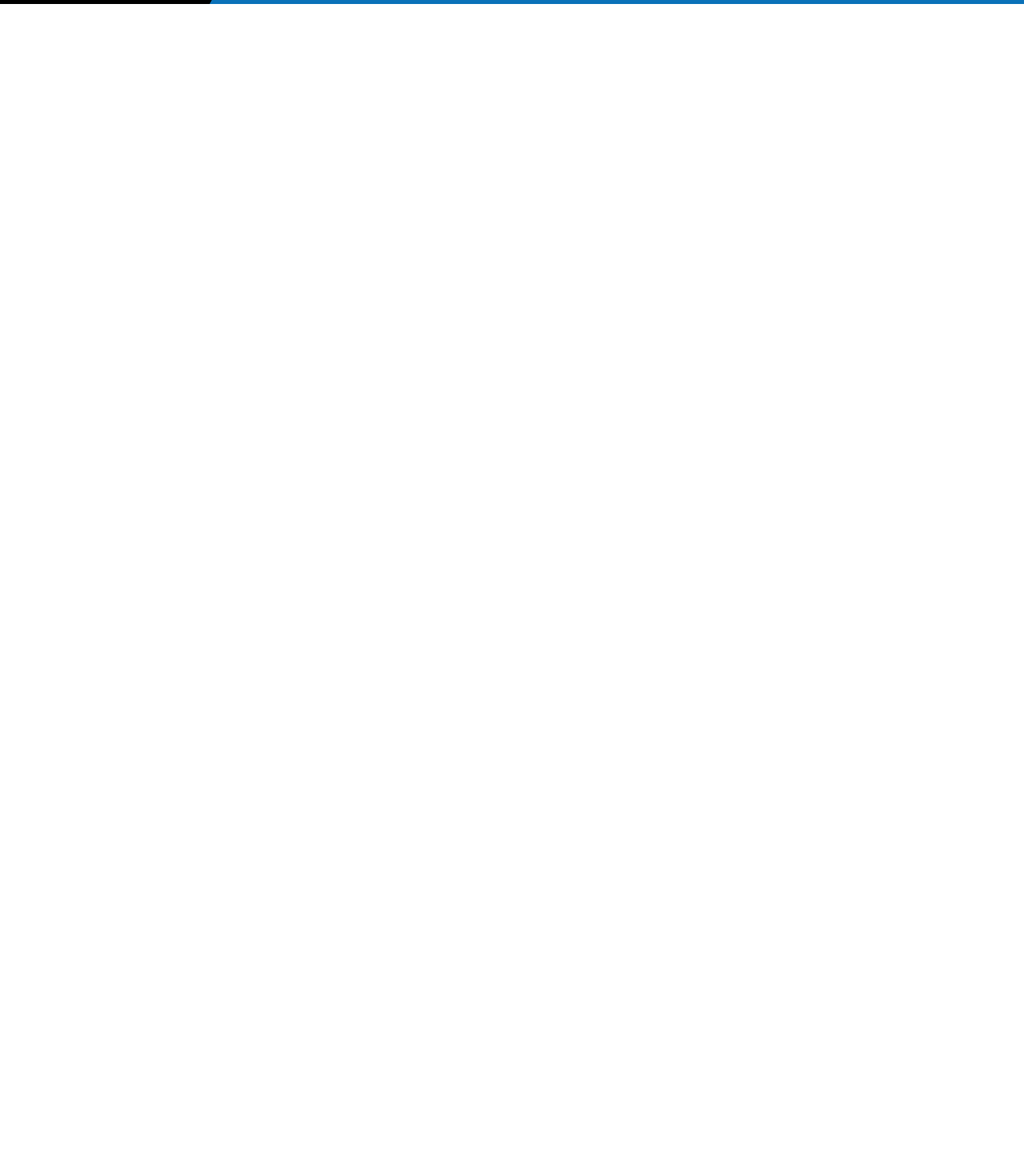
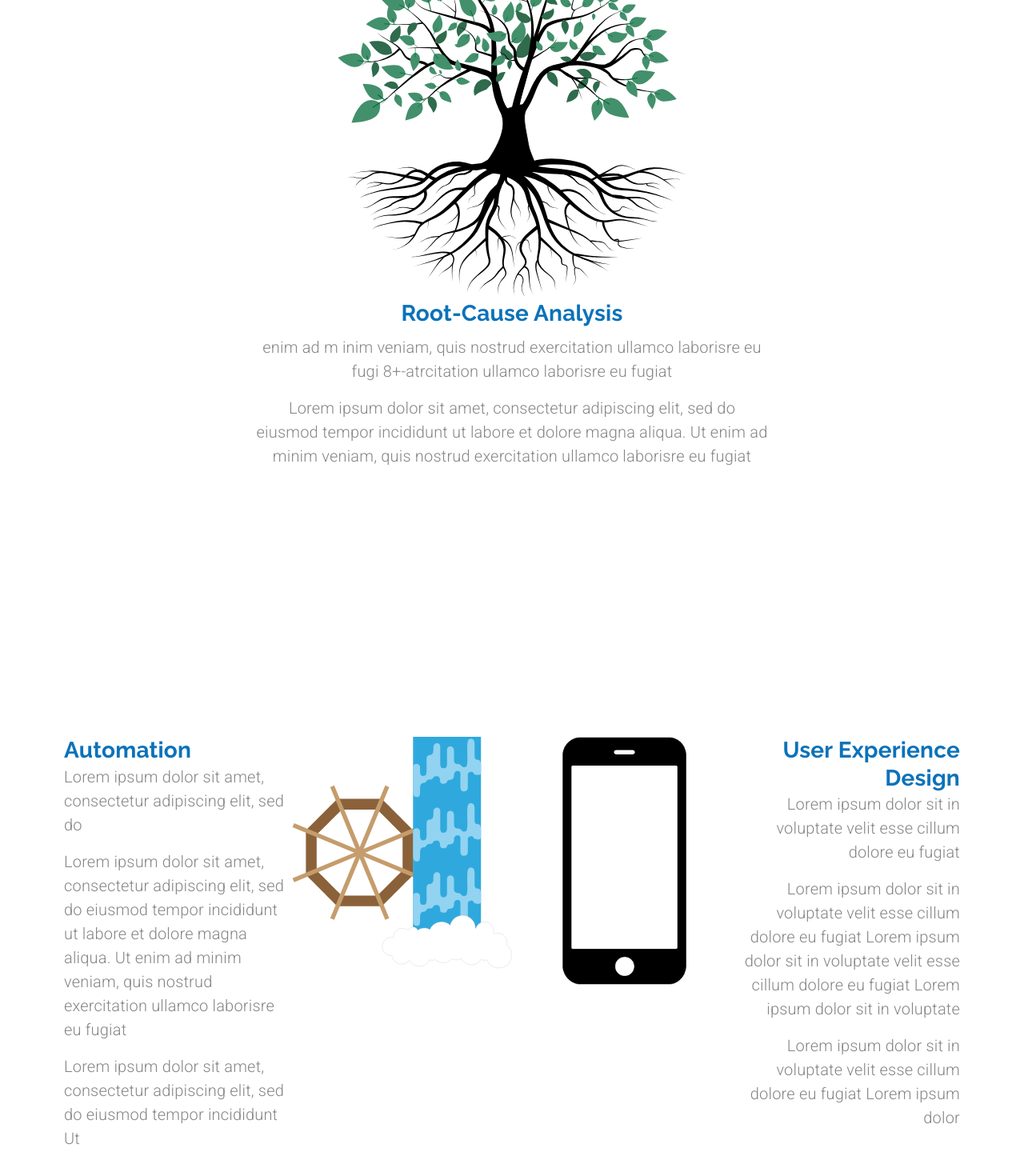
Before and after one commit to DaniyalManzoor/material-ui_practices, a React (Create React App) app: page /customsoftwares in a window 1280 px wide. Shown: the part 2605-4075 px from the top of the page at 80% size. Before the commit the page ends 2610 px from the top, so only its background shows below. Built offline with nearby package versions, Linux system fonts and the light colour scheme.

Commit message:
add root  automation and ux section in custom software component

```diff
--- a/src/components/customsoftwares.js
+++ b/src/components/customsoftwares.js
@@ -14,6 +14,9 @@ import cash from "../assets/cash.svg";
 import stopwatch from "../assets/stopwatch.svg";
 import documentsAnimation from "../animations/documentsAnimation/data";
 import scaleAnimation from "../animations/scaleAnimation/data";
+import roots from "../assets/root.svg";
+import automationAnimation from "../animations/automationAnimation/data";
+import uxAnimation from "../animations/uxAnimation/data";
 
 const useStyles = makeStyles((theme) => ({
   heading: {
@@ -50,6 +53,23 @@ const CustomSoftware = (props) => {
     loop: true,
     autoplay: false,
     animationData: scaleAnimation,
+    rendererSettings: {
+      preserveAspectRatio: "xMidYMid slice",
+    },
+  };
+
+  const automationOption = {
+    loop: true,
+    autoplay: false,
+    animationData: automationAnimation,
+    rendererSettings: {
+      preserveAspectRatio: "xMidYMid slice",
+    },
+  };
+  const uxOption = {
+    loop: true,
+    autoplay: false,
+    animationData: uxAnimation,
     rendererSettings: {
       preserveAspectRatio: "xMidYMid slice",
     },
@@ -219,6 +239,7 @@ const CustomSoftware = (props) => {
           <Grid item md>
             <Lottie
               options={scaleOption}
+              isStopped={true}
               style={{ maxHeight: 260, maxWidth: 280 }}
             />
           </Grid>
@@ -240,6 +261,102 @@ const CustomSoftware = (props) => {
           </Grid>
         </Grid>
       </Grid>
+      <Grid
+        item
+        container
+        direction="row"
+        style={{ marginTop: "20em", marginBottom: "20em" }}
+      >
+        <Grid item container direction="column" alignItems="center">
+          <Grid item>
+            <img
+              src={roots}
+              alt="tree with roots extending out"
+              height="450em"
+              width="450em"
+            />
+          </Grid>
+          <Grid item className={classes.itemContainer}>
+            <Typography variant="h4" align="center" gutterBottom>
+              Root-Cause Analysis
+            </Typography>
+            <Typography variant="body1" align="center" paragraph>
+              enim ad m inim veniam, quis nostrud exercitation ullamco laborisre
+              eu fugi 8+-atrcitation ullamco laborisre eu fugiat
+            </Typography>
+            <Typography variant="body1" align="center" paragraph>
+              Lorem ipsum dolor sit amet, consectetur adipiscing elit, sed do
+              eiusmod tempor incididunt ut labore et dolore magna aliqua. Ut
+              enim ad minim veniam, quis nostrud exercitation ullamco laborisre
+              eu fugiat
+            </Typography>
+          </Grid>
+        </Grid>
+      </Grid>
+      <Grid item container direction="row" justify="space-between">
+        <Grid item container className={classes.itemContainer} lg>
+          <Grid item container direction="column" md>
+            <Grid item>
+              <Typography variant="h4">Automation</Typography>
+            </Grid>
+            <Grid item>
+              <Typography variant="body1" paragraph>
+                Lorem ipsum dolor sit amet, consectetur adipiscing elit, sed do
+              </Typography>
+              <Typography variant="body1" paragraph>
+                Lorem ipsum dolor sit amet, consectetur adipiscing elit, sed do
+                eiusmod tempor incididunt ut labore et dolore magna aliqua. Ut
+                enim ad minim veniam, quis nostrud exercitation ullamco
+                laborisre eu fugiat
+              </Typography>
+              <Typography variant="body1" paragraph>
+                Lorem ipsum dolor sit amet, consectetur adipiscing elit, sed do
+                eiusmod tempor incididunt Ut
+              </Typography>
+            </Grid>
+          </Grid>
+          <Grid item md>
+            <Lottie
+              options={automationOption}
+              isStopped={true}
+              style={{ maxHeight: 290, maxWidth: 280 }}
+            />
+          </Grid>
+        </Grid>
+        <Grid item container className={classes.itemContainer} lg>
+          <Grid item md>
+            <Lottie
+              options={uxOption}
+              isStopped={true}
+              style={{ maxHeight: 310, maxWidth: 155 }}
+            />
+          </Grid>
+          <Grid item container direction="column" md>
+            <Grid item>
+              <Typography variant="h4" align="right">
+                User Experience Design
+              </Typography>
+            </Grid>
+            <Grid item>
+              <Typography variant="body1" align="right" paragraph>
+                Lorem ipsum dolor sit in voluptate velit esse cillum dolore eu
+                fugiat
+              </Typography>
+
+              <Typography variant="body1" align="right" paragraph>
+                Lorem ipsum dolor sit in voluptate velit esse cillum dolore eu
+                fugiat Lorem ipsum dolor sit in voluptate velit esse cillum
+                dolore eu fugiat Lorem ipsum dolor sit in voluptate
+              </Typography>
+
+              <Typography variant="body1" align="right" paragraph>
+                Lorem ipsum dolor sit in voluptate velit esse cillum dolore eu
+                fugiat Lorem ipsum dolor
+              </Typography>
+            </Grid>
+          </Grid>
+        </Grid>
+      </Grid>
     </Grid>
   );
 };
```
